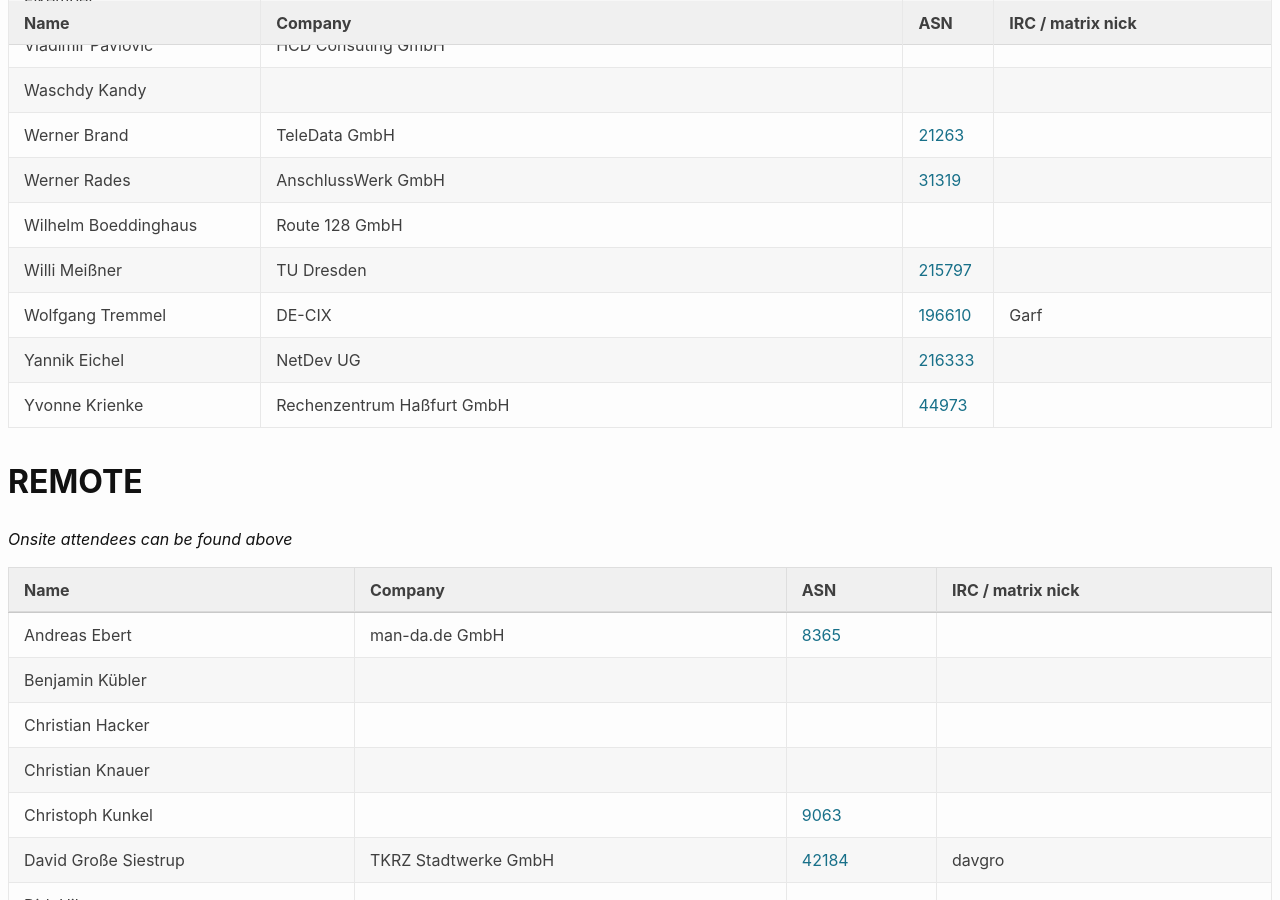
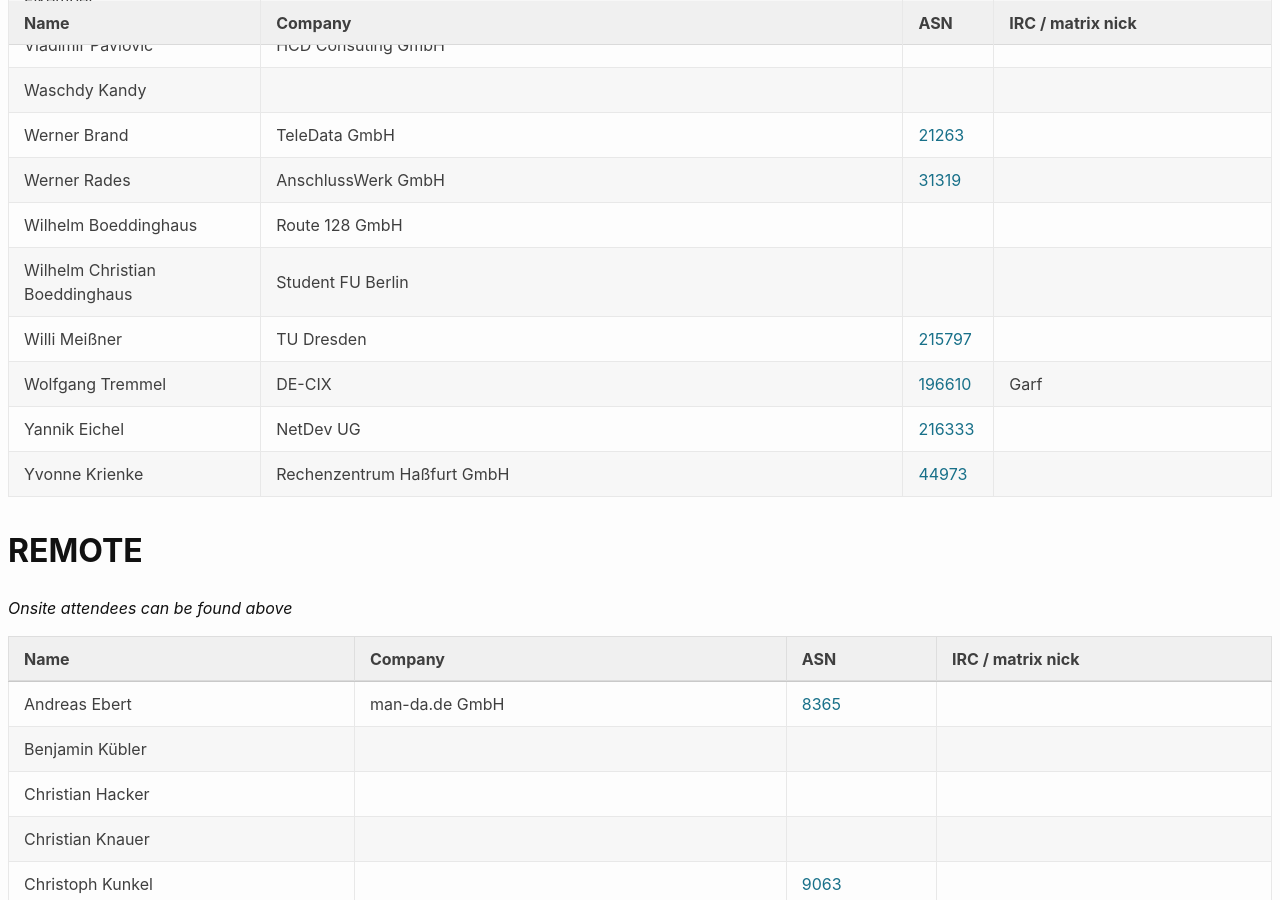
Before and after one commit to denog/pretix-attendeelist, a Jekyll site: the page built from denog17/index.markdown, in a window 1280 px wide and 900 px high, scrolled down 17212 px. Built offline with Jekyll 4.4.1, drawn with Linux system fonts in a browser that asks for light colours.

Commit message:
Latest data: Sat Sep 13 11:10:16 UTC 2025

```diff
--- a/_data/attendees_denog17_onsite.json
+++ b/_data/attendees_denog17_onsite.json
@@ -2298,6 +2298,12 @@
     "asn": null
   },
   {
+    "name": "Wilhelm Christian Boeddinghaus",
+    "company": "Student FU Berlin",
+    "irc": null,
+    "asn": null
+  },
+  {
     "name": "Willi Meißner",
     "company": "TU Dresden",
     "irc": null,
```
